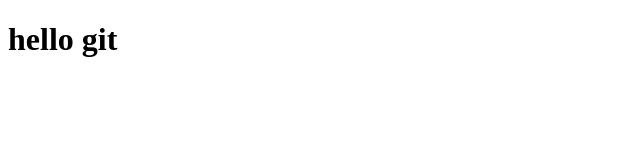
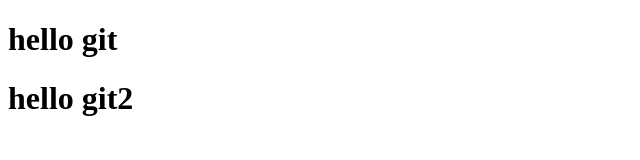
Before and after one commit to nilufarpourabas/learn-git, a plain HTML site: page index.html in a window 1280 px wide. Shown: the whole page, without its empty margins (0-640 px from the left). Drawn offline with Linux system fonts and the light colour scheme.

Commit message:
index.html chenged

```diff
--- a/index.html
+++ b/index.html
@@ -8,6 +8,7 @@
 </head>
 <body>
     <h1>hello git</h1>
+    <h1>hello git2</h1>
 
 </body>
 </html>
```
